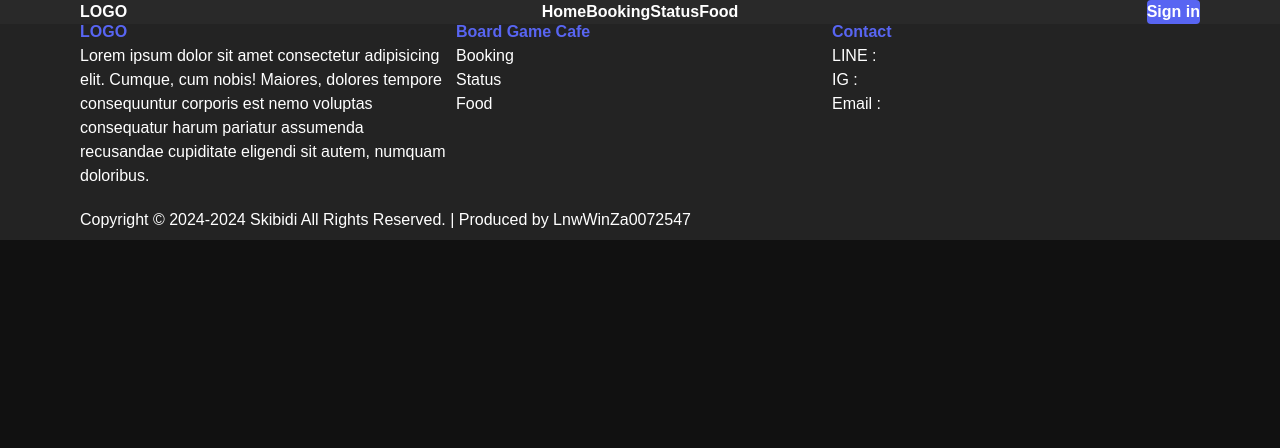
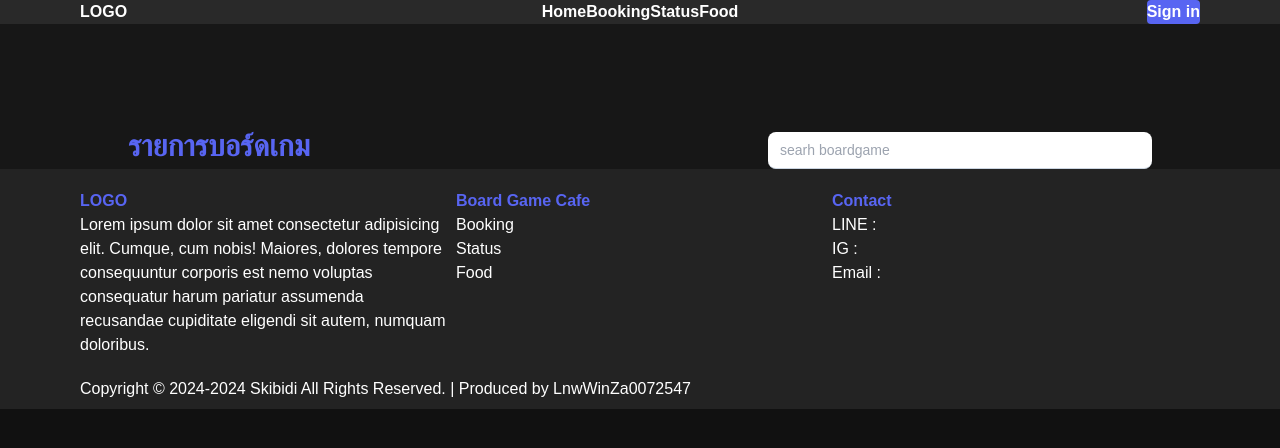
Before and after one commit to Tiger66070167/ISAD-Project-BoardGame-Web, a Next.js app: page /status in a window 1280 px wide. Shown: the top 448 px of the page. Built offline with nearby package versions, Linux system fonts and the light colour scheme.

Commit message:
add head status

```diff
--- a/src/app/status/page.tsx
+++ b/src/app/status/page.tsx
@@ -1,9 +1,18 @@
 import React from 'react'
+import Link from 'next/link'
 
 function statusPage() {
   return (
     <div className='laptop:aspect-[16/8.4] bg-[--neutrals-color]'>
+      <div className='grid grid-cols-2 pt-32'>
+        <div className='pl-32 flex'>
+          <h1 className = "text-3xl text-[#5865F2] font-bold ">รายการบอร์ดเกม</h1>
+        </div>
 
+        <div className='pl-32 flex items-end'>
+          <input type="text" placeholder='searh boardgame' className='text-[#000000] mt-1 px-3 py-2 border-b shadow-sm border-slate-300 w-96 rounded-lg sm:text-sm focus:outline-none focus:border-[--primary-color] transition focus:duration-200'/>
+        </div>
+      </div>
     </div>
   )
 }
```
